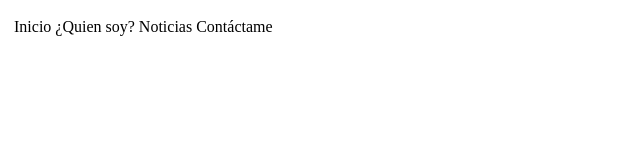
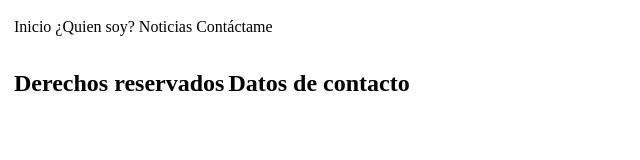
Before and after one commit to ItzelJimenez21/DEMO2, a plain HTML site: page index.html in a window 1280 px wide. Shown: the whole page, without its empty margins (0-640 px from the left). Drawn offline with Linux system fonts and the light colour scheme.

Commit message:
version 2

```diff
--- a/index.html
+++ b/index.html
@@ -26,7 +26,18 @@
             <td></td>
         </tr>
         <tr>
-            <td></td>
+            <td>
+                <table>
+                    <tr>
+                        <td>
+                            <h2>Derechos reservados</h2>
+                        </td>
+                        <td>
+                            <h2>Datos de contacto</h2>
+                        </td>
+                    </tr>
+                </table>
+            </td>
         </tr>
     </table>
 </body>
```
